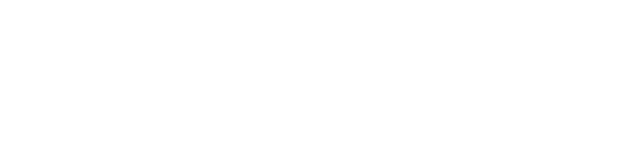
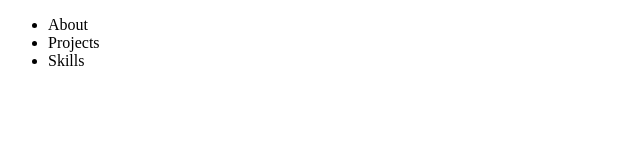
Before and after one commit to tisabbir/portfolio-task, a plain HTML site: page index.html in a window 1280 px wide. Shown: the whole page, without its empty margins (0-640 px from the left). Drawn offline with Linux system fonts and the light colour scheme.

Commit message:
add : Nav

```diff
--- a/index.html
+++ b/index.html
@@ -6,6 +6,16 @@
     <title>Sabbir</title>
 </head>
 <body>
-
+    <!-- Nav Section -->
+    <section>
+        <nav>
+            <ul>
+                <li>About</li>
+                <li>Projects</li>
+                <li>Skills</li>
+            </ul>
+        </nav>
+    </section>
+    <!-- Nav Section -->
 </body>
 </html>
```
